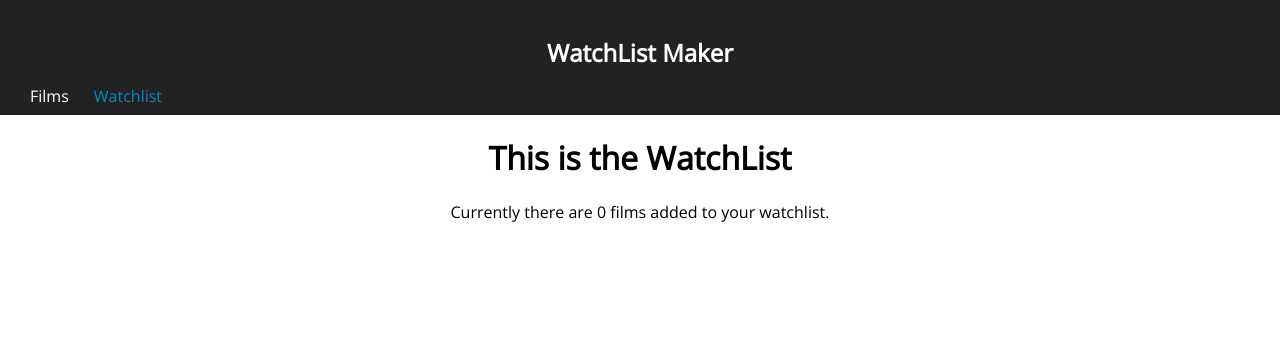
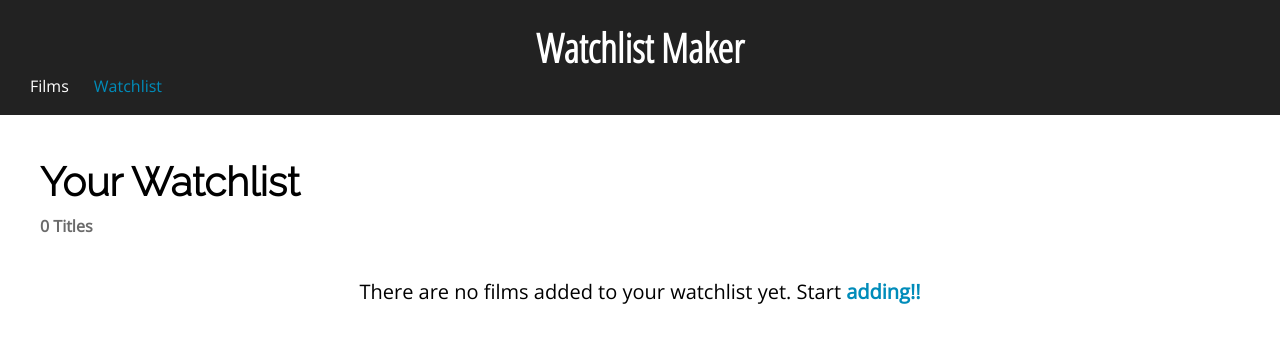
Before and after one commit to NormanColoma/react-films-watchlist, a React (Create React App) app: page /watchlist in a window 1280 px wide. Shown: the top 342 px of the page. Built offline with nearby package versions, Linux system fonts and the light colour scheme.

Commit message:
Added some styles to watchlist view component

```diff
--- a/public/index.html
+++ b/public/index.html
@@ -11,6 +11,7 @@
     <link rel="manifest" href="%PUBLIC_URL%/manifest.json">
     <link href="https://fonts.googleapis.com/css?family=Open+Sans" rel="stylesheet">
     <link href="https://fonts.googleapis.com/css?family=Raleway:300" rel="stylesheet">
+    <link href="https://fonts.googleapis.com/css?family=Open+Sans+Condensed:300" rel="stylesheet">
     <script defer src="https://use.fontawesome.com/releases/v5.0.0/js/all.js"></script>
     <!--
       Notice the use of %PUBLIC_URL% in the tags above.
--- a/src/components/app/App.css
+++ b/src/components/app/App.css
@@ -16,8 +16,9 @@
 }
 
 .App-title {
-  font-size: 1.5em;
-  margin-bottom: 0;
+  font-size: 2.5em;
+  margin: 0;
+  font-family: 'Open Sans Condensed', sans-serif;
 }
 
 .App-intro {
--- a/src/components/nav/nav.css
+++ b/src/components/nav/nav.css
@@ -1,5 +1,6 @@
 .navlist {
     padding-left: 10px;
+    margin: 0;
 }
 
 .navlist li {
--- a/src/components/nav/nav.js
+++ b/src/components/nav/nav.js
@@ -5,7 +5,7 @@ import './nav.css';
 const Nav  = () => {
     return(
         <header className="App-header">
-            <h1 className="App-title">WatchList Maker</h1>
+            <h1 className="App-title">Watchlist Maker</h1>
             <ul className="navlist">
                 <li>
                     <NavLink exact to="/">Films</NavLink>
--- /dev/null
+++ b/src/components/watchlist-film/watchlist-film.css
@@ -0,0 +1,37 @@
+.watchlist.films li {
+    width: 100%;
+    margin-bottom: 20px;
+}
+
+.watchlist.film .title{
+    float: left;
+    margin: 0;
+    padding-left: 10px;
+    color: #008CBA;
+}
+
+.watchlist.film img{
+    width: 96px !important;
+}
+
+.watchlist.film .synopsys {
+    font-size: 13px;
+    text-align: justify;
+    float: left;
+    width: 85%;
+    padding-left: 10px;
+    margin: 10px 0px 0 0;
+}
+
+.watchlist.film svg {
+    float: left;
+    color: green;
+    font-size: 25px;
+    padding-left: 5px;
+    cursor: pointer;
+}
+
+.watchlist .film-extra-details {
+    width: 85%;
+    padding-left: 10px;
+}
--- /dev/null
+++ b/src/components/watchlist-film/watchlist-film.js
@@ -0,0 +1,23 @@
+import React from 'react';
+import './watchlist-film.css';
+
+const WatchlistFilm = ({ film, onRemoveFilm }) => {
+    return (
+        <div className="watchlist film container">
+            <img src={film.posterUrl} />
+            <h3 className="title">{film.name}</h3>
+            <a onClick={() => onRemoveFilm(film)}>
+                <i className="fas fa-play-circle"></i>
+            </a>
+
+            <div className="film-extra-details">
+                <p className="film extra-details">{film.duration}</p>
+                <span className="film divider"> | </span>
+                <p className="film extra-details">{film.genre}</p>
+            </div>
+            <p className="synopsys">{film.synopsis}</p>
+        </div>
+    )
+};
+
+export default WatchlistFilm;
--- /dev/null
+++ b/src/components/watchlist-view/watchlist-view.css
@@ -0,0 +1,27 @@
+.watchlist.header {
+    width: initial;
+    padding-left: 40px;
+    margin-top: 16px;
+}
+
+.watchlist.title {
+    font-family: 'Raleway', sans-serif;
+    margin-bottom: 10px;
+    font-size: 2.5em;
+}
+
+.watchlist.subtitle {
+    float: left;
+    margin-top: 0px;
+    font-size: 16px;
+    color: #6b6b6b;
+}
+
+.watchlist.films {
+    width: 100%;
+    margin-top: 0px;
+}
+
+.watchlist.empty-list-message {
+    font-size: 20px;
+}
--- a/src/components/watchlist-view/watchlist-view.js
+++ b/src/components/watchlist-view/watchlist-view.js
@@ -1,10 +1,38 @@
 import React from 'react';
+import { NavLink } from 'react-router-dom';
+import './watchlist-view.css';
 
-const WatchListView = ({ watchlist }) => {
+import WatchlistFilm from '../watchlist-film/watchlist-film';
+
+const WatchListView = ({ watchlist, onRemoveFilm }) => {
+    if (watchlist.length === 0 | !watchlist) {
+        return (
+            <div>
+                <div className="watchlist header">
+                    <h1 className="watchlist title">Your Watchlist</h1>
+                    <h4 className="watchlist subtitle">{watchlist.length} Titles</h4>
+                </div>
+                <div>
+                    <p className="watchlist empty-list-message">There are no films added to your watchlist yet. Start  <strong><NavLink exact to="/">adding!!</NavLink></strong></p>
+                </div>
+            </div>
+        )
+    }
+    const films = watchlist.map((film) => {
+        return  <li key={film.id}>
+            <WatchlistFilm film={film} onRemoveFilm={onRemoveFilm}/>
+        </li>
+    });
+
     return (
         <div>
-            <h1>This is the WatchList</h1>
-            <p>Currently there are {watchlist.length} films added to your watchlist.</p>
+            <div className="watchlist header">
+                <h1 className="watchlist title">Your Watchlist</h1>
+                <h4 className="watchlist subtitle">{watchlist.length} Titles</h4>
+            </div>
+            <ul className="watchlist films">
+                {films}
+            </ul>
         </div>
     );
 };
--- a/src/containers/watchlist/watchlist.js
+++ b/src/containers/watchlist/watchlist.js
@@ -1,5 +1,5 @@
 import { connect } from 'react-redux';
-
+import { toggleFilm, removeFromWatchlist} from '../../actions/index';
 import WatchListView from '../../components/watchlist-view/watchlist-view';
 
 
@@ -7,9 +7,16 @@ const mapStateToProps = (state) => ({
     watchlist: state.watchlist
 });
 
+const mapDispatchToProps = (dispatch) => ({
+    onRemoveFilm: film => {
+        dispatch(toggleFilm(film.id)),
+        dispatch(removeFromWatchlist(film.id))
+    }
+});
+
 const Watchlist = connect(
     mapStateToProps,
-    null
+    mapDispatchToProps
 )(WatchListView);
 
 export default Watchlist;
--- a/src/index.css
+++ b/src/index.css
@@ -19,6 +19,11 @@ ul li {
   float: left;
 }
 
+a {
+  text-decoration: none;
+  color: #008CBA;
+}
+
 .active {
   color: #008CBA !important;
 }
--- a/src/index.js
+++ b/src/index.js
@@ -27,6 +27,7 @@ const initialState = {
             director: 'Martin Scorsese',
             genre: 'Mystery',
             releaseDate: '2010',
+            duration: '2h 18min ',
             posterUrl: 'http://is4.mzstatic.com/image/thumb/Video/v4/70/d7/df/70d7df59-803c-db3e-a13e-0239be4c0738/source/227x227bb.jpg',
             synopsis: `U.S. Marshals Teddy Daniels (Leonardo DiCaprio) and Chuck Aule (Mark Ruffalo) are on a ferryboat in foggy Boston Harbour headed towards Shutter Island, an island containing a federal mental hospital for the criminally insane. They are going to the island because a woman patient named Rachel escaped the day before. Teddy is very ill, sweating and throwing up in the toilet, telling himself to get it together, it's just water. Then he looks out the window and says it's a LOT of water. He goes up on deck to talk to Chuck, and it's apparent that they are new partners working for the first time together. During their conversation it is revealed that Teddy's wife died in an apartment fire several years before. Chuck is sorry he brought it up. He refers to Teddy as boss all the way through the movie, and at one point mentions that Teddy is a legend, so we know that Teddy is well known through the Marshal Service and that he is Chuck's superior.` ,
             inWatchList: false
@@ -37,6 +38,7 @@ const initialState = {
             director: 'Quentin Tarantino',
             genre: 'Thriller',
             releaseDate: '2012',
+            duration: '2h 45min',
             posterUrl: 'https://images-na.ssl-images-amazon.com/images/M/MV5BMjIyNTQ5NjQ1OV5BMl5BanBnXkFtZTcwODg1MDU4OA@@._V1_UY1200_CR90,0,630,1200_AL_.jpg',
             synopsis: `In 1858, Django (Jamie Foxx), a slave, is chained to a bunch of other slaves and being marched to his new owner's estate in Texas by the Speck brothers. At nightfall, a German man in a dentist cart pulls up and hails the Speck brothers. He introduces himself as Dr. King Schultz (Christoph Waltz).
             Schultz is clearly more intelligent and enlightened than the Specks. He says he is looking for a slave who can identify a band of wanted fugitives known as the Brittle brothers. Django announces that he knows the Brittle brothers and can identify them. Schultz offers to buy Django, but his polite and educated manner rubs the ill-mannered Specks the wrong way, and Ace Speck threatens to shoot him with his shotgun. In response, Schultz lowers his lantern, whips out a revolver, and shoots Ace, then Dicky's horse, causing Dicky to fall off his horse. The horse carcass then lands on and crushes Dicky's leg, leaving him screaming in pain. Crippled, he agrees to sell Django, and Schultz pays the man (for both Django, and the dead Speck's horse), gets an official title to Django, and prepares to ride off.`,
@@ -57,7 +59,6 @@ ReactDOM.render((
             <div className="App">
                 <Nav />
                 <Route exact path='/' component={App} />
-                <Route path='/playlist' component={App} />
                 <Route path='/watchlist' component={WatchList} />
             </div>
         </Router>
```
